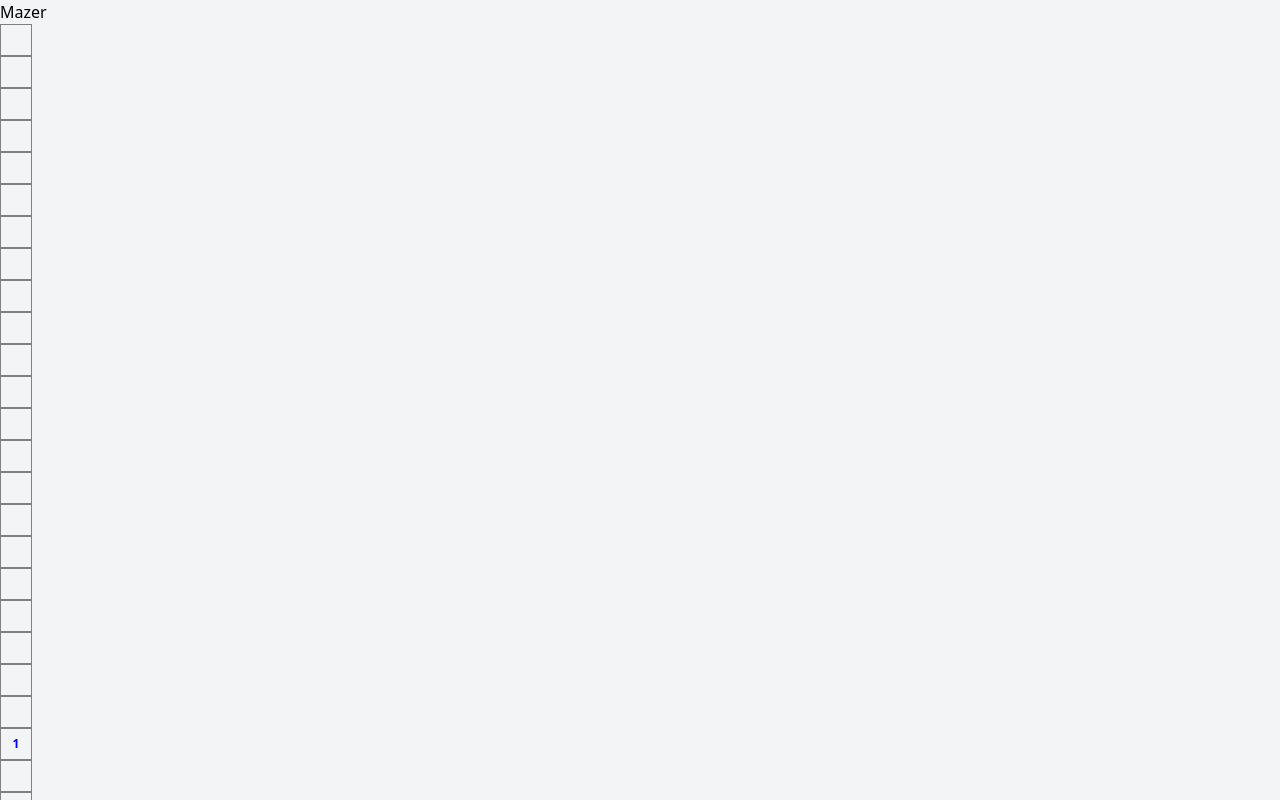
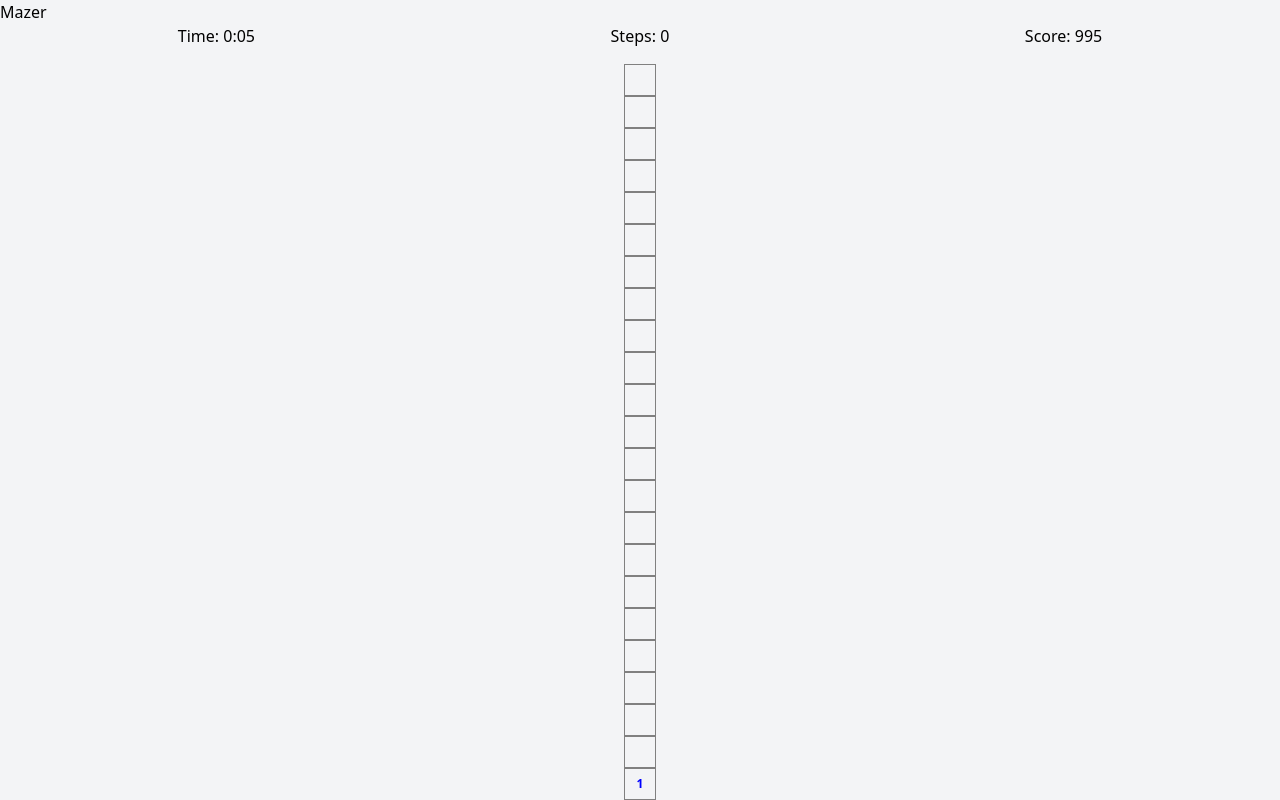
Before and after one commit to mikedownesdev/maze-game, a SvelteKit app: page / in a window 1280 px wide. Shown: the top 800 px of the page. Built offline with nearby package versions, Linux system fonts and the light colour scheme.

Commit message:
Game state added

```diff
--- /dev/null
+++ b/src/components/Game.svelte
@@ -0,0 +1,80 @@
+<script lang="ts">
+	import { onMount } from 'svelte';
+	import Maze from './Maze.svelte';
+	import Timer from './Timer.svelte';
+	import StepCounter from './StepCounter.svelte';
+	import Score from './Score.svelte';
+
+	let size = 10;
+	let time = 0;
+	let steps = 0;
+	$: score = 1000 - steps - time;
+	let gameCompleted = false;
+
+	const nextMaze = () => {
+		// You can define the logic to generate a new maze here
+	};
+
+	onMount(() => {
+		const timerInterval = setInterval(() => {
+			if (!gameCompleted) {
+				time++;
+			} else {
+				clearInterval(timerInterval);
+			}
+		}, 1000);
+	});
+
+	const handleSquareReached = (event: CustomEvent) => {
+        steps = steps + 1;
+        const squareData = event.detail;
+		if (squareData.isFinish) {
+			gameCompleted = true;
+		}
+	};
+</script>
+
+<div class="game-container">
+	<div class="game-info">
+		<Timer {time} />
+		<StepCounter {steps} />
+		<Score {score} />
+	</div>
+	<Maze {size} on:squareReached={handleSquareReached} />
+</div>
+
+{#if gameCompleted}
+	<div class="complete-popup">
+		<h2>Complete!</h2>
+		<p>Time: {time} seconds</p>
+		<p>Steps: {steps}</p>
+		<p>Score: {score}</p>
+		<button on:click={nextMaze}>Next Maze</button>
+	</div>
+{/if}
+
+<style>
+	.game-container {
+		display: flex;
+		flex-direction: column;
+		align-items: center;
+	}
+
+	.game-info {
+		display: flex;
+		justify-content: space-around;
+		width: 100%;
+		margin-bottom: 16px;
+	}
+
+	.complete-popup {
+		position: fixed;
+		top: 50%;
+		left: 50%;
+		transform: translate(-50%, -50%);
+		background-color: white;
+		border: 1px solid black;
+		padding: 16px;
+		text-align: center;
+	}
+</style>
--- a/src/components/Maze.svelte
+++ b/src/components/Maze.svelte
@@ -1,5 +1,8 @@
 <script lang="ts">
 	import Square from './Square.svelte';
+    import { createEventDispatcher } from 'svelte';
+
+    const dispatch = createEventDispatcher();
 
 	// Maze size
 	export let size: number;
@@ -97,6 +100,8 @@
 		maze[currentOccupiedSquare.row][currentOccupiedSquare.col].isOccupied = false;
 		maze[row][col].isOccupied = true;
 		currentOccupiedSquare = { row, col };
+
+        dispatch('squareReached', maze[row][col]);
 	}
 
 	// Handle keyboard input to move the player
--- /dev/null
+++ b/src/components/Score.svelte
@@ -0,0 +1,7 @@
+<script lang="ts">
+	export let score: number;
+</script>
+
+<div class="score">
+	Score: {score}
+</div>
--- /dev/null
+++ b/src/components/StepCounter.svelte
@@ -0,0 +1,7 @@
+<script lang="ts">
+	export let steps: number;
+</script>
+
+<div class="step-counter">
+	Steps: {steps}
+</div>
--- /dev/null
+++ b/src/components/Timer.svelte
@@ -0,0 +1,7 @@
+<script lang="ts">
+	export let time: number;
+</script>
+
+<div class="timer">
+	Time: {Math.floor(time / 60)}:{(time % 60).toString().padStart(2, '0')}
+</div>
--- a/src/routes/+page.svelte
+++ b/src/routes/+page.svelte
@@ -1,11 +1,12 @@
 <script>
 	import Square from "../components/Square.svelte";
 	import Maze from "../components/Maze.svelte";
+	import Game from "../components/Game.svelte";
 </script>
 
 
 <main>
-	<Maze size={10} />
+	<Game />
 </main>
 
 
```
